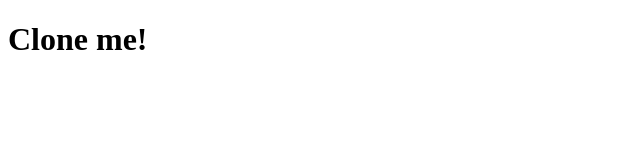
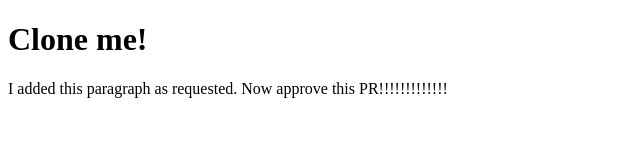
Before and after one commit to branderso87/awesome-app, a plain HTML site: page index.html in a window 1280 px wide. Shown: the whole page, without its empty margins (0-640 px from the left). Drawn offline with Linux system fonts and the light colour scheme.

Commit message:
take this

```diff
--- a/index.html
+++ b/index.html
@@ -6,5 +6,6 @@
   </head>
   <body>
     <h1>Clone me!</h1>
+    <p>I added this paragraph as requested. Now approve this PR!!!!!!!!!!!!!</p>
   </body>
 </html>
```
